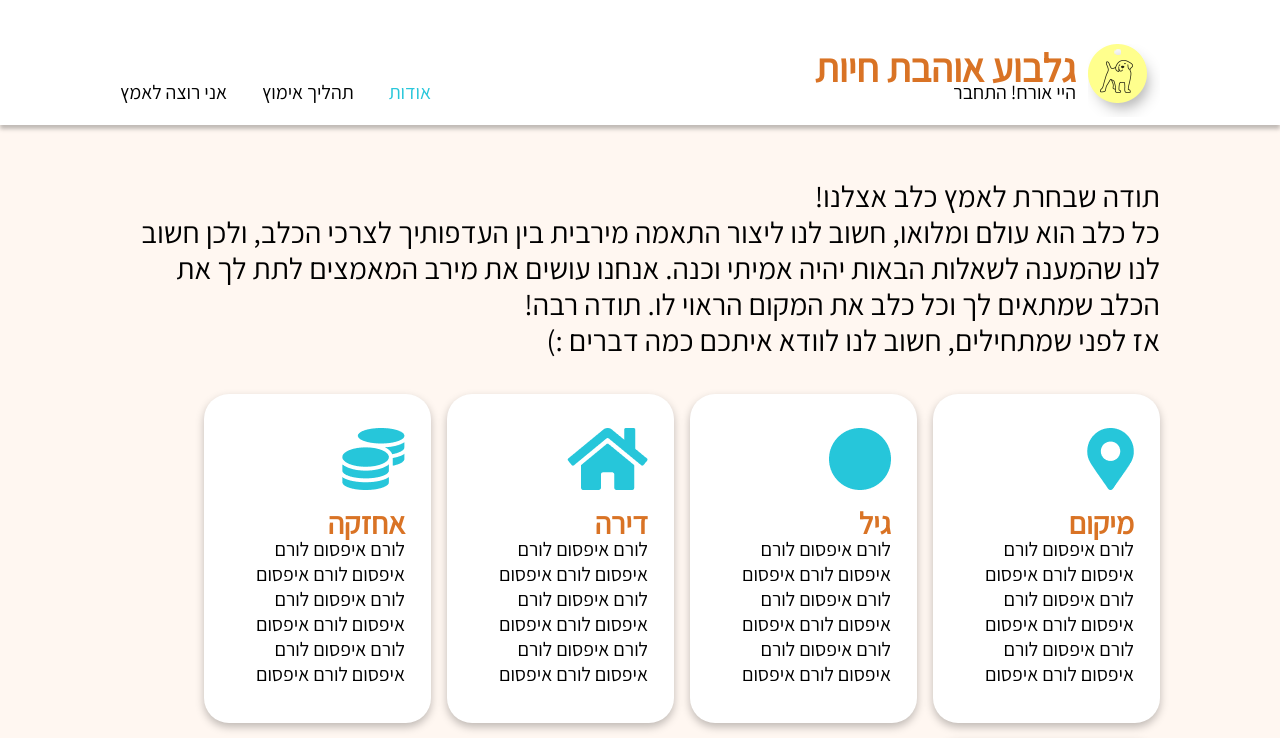
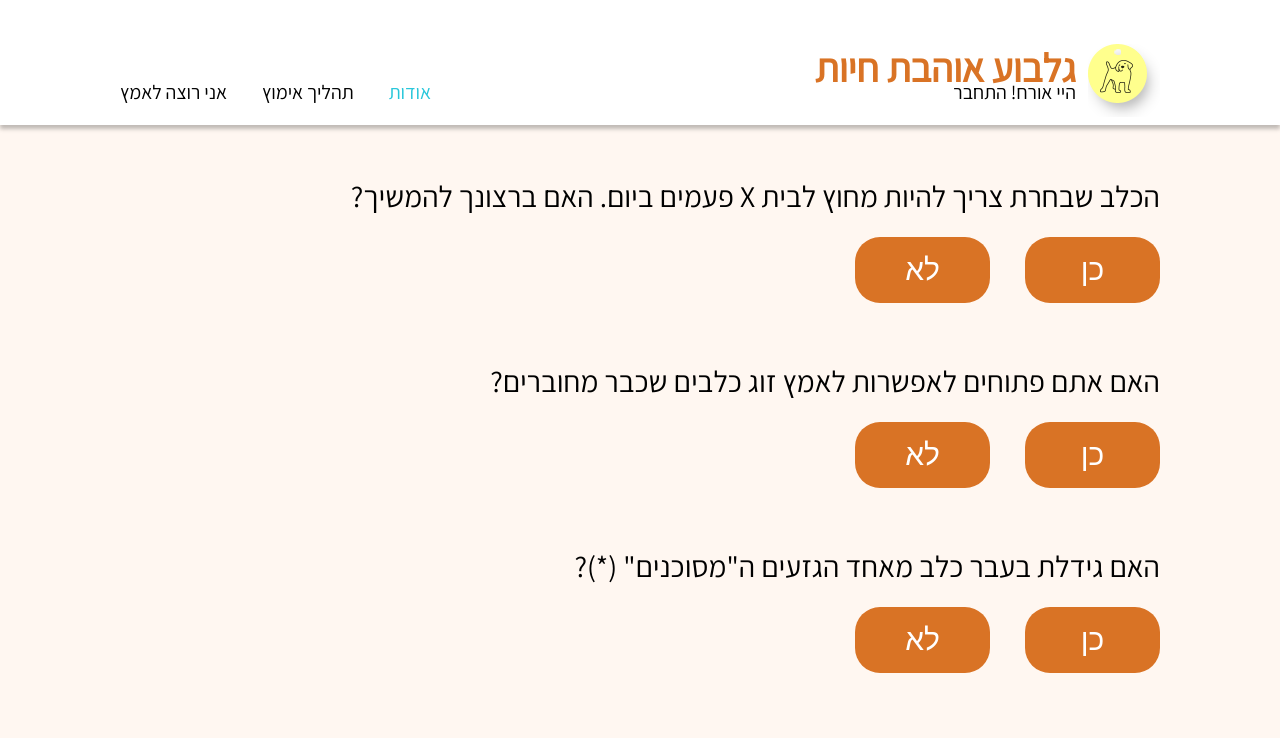
Before and after one commit to GuyElizarov/gilboa, a React (Create React App) app: page / in a window 1280 px wide. Shown: the top 738 px of the page. Built offline with nearby package versions, Linux system fonts and the light colour scheme.

Commit message:
adding fifth-stage

```diff
--- /dev/null
+++ b/src/assets/styles/cmp/home/_fifth-stage.scss
@@ -0,0 +1,28 @@
+.fifth-stage {
+
+    .fifth-stage-list {
+        gap: rem(65.75px);
+        margin-top: rem(59px);
+        margin-bottom: rem(55.75px);
+
+        .fifth-stage-preview {
+            gap: rem(28px);
+
+            span {
+                font-size: rem(30px);
+            }
+
+            .button-container {
+                gap: rem(35px);
+                button{
+                    @include button($width: rem(135px), $height: rem(66.25px), $border-radius: 25px);
+                }
+            }
+        }
+    }
+
+    .last-msg {
+        font-family: 'assistant-bold';
+        font-size: rem(57.53px);
+    }
+}
--- a/src/assets/styles/cmp/home/_first-stage.scss
+++ b/src/assets/styles/cmp/home/_first-stage.scss
@@ -48,7 +48,7 @@
 
         label {
             margin-bottom: rem(35px);
-
+            width: rem(200px);
             span {
                 font-size: rem(30px);
                 margin-right: rem(14px);
--- a/src/assets/styles/setup/_mixin.scss
+++ b/src/assets/styles/setup/_mixin.scss
@@ -27,27 +27,6 @@
         minmax($layoutPadding, 1fr) minmax(auto, $max) minmax($layoutPadding, 1fr);
 }
 
-@mixin button($padding-height: 10px, $font-size: rem(30px), $padding-width: 30px, $background-color: $app-orange, $text-clr: white) {
-    background-color: $background-color;
-    padding: rem($padding-height) rem($padding-width);
-    font-size: $font-size;
-    background-color: $background-color;
-    color: $text-clr;
-    border: none;
-    border-radius: 15px;
-    align-self: flex-start;
-    justify-self: flex-start;
-    font-size: rem(30px);
-    display: flex;
-    align-items: center;
-    width: rem(318px);
-    height: rem(66.25px);
-    &:hover,
-    &:active {}
-
-    transition: all 300ms;
-}
-
 @mixin mobile-layout {
     @media (max-width: 400px) {
         @content;
@@ -73,63 +52,11 @@
 }
 
 
-// @mixin app-checkbox ($size: rem(21px)) {
-//     label {
-
-//         display: flex;
-//         align-items: center;
-
-//         input[type='checkbox'].app-checkbox {
-//             appearance: none;
-//             -webkit-appearance: none;
-//             border: 1px solid #d5d5d5;
-//             height: $size;
-//             position: relative;
-//             width: $size;
-//             background-color: white;
-//             cursor: pointer;
-//             display: flex;
-//             align-items: center;
-//             justify-content: center;
-
-//             &:after {
-//                 content: 'v';
-//                 position: absolute;
-//                 transform: translateY(-1px);
-//                 background-position: center;
-//                 background-size: cover;
-//                 background-size: auto 100%;
-//                 font-size: $size;
-//                 font-weight: bold;
-//                 background-repeat: no-repeat;
-//                 display: none;
-//                 color: white;
-//             }
-
-//             &:hover {
-//                 background-color: #d5d5d5;
-//             }
-
-//             &:checked {
-//                 background-color: #26C6DA;
-//                 border-color: #26C6DA;
-//             }
-
-//             &:checked:after {
-//                 display: flex;
-//             }
-//         }
-//     }
-
-
-
-
-// }
-
 @mixin app-checkbox ($size: rem(21px)) {
     label {
         display: flex;
         align-items: center;
+
         input[type='checkbox'] {
             appearance: none;
             -webkit-appearance: none;
@@ -174,3 +101,16 @@
 
     }
 }
+
+
+@mixin button($font-size: rem(30px), $background-color: $app-orange, $border-radius: 15px,
+    $text-clr: white, $width: rem(318px), $height: rem(66.25px)) {
+    background-color: $background-color;
+    font-size: $font-size;
+    color: $text-clr;
+    border: none;
+    border-radius: $border-radius;
+    width: $width;
+    height: $height;
+    transition: all 300ms;
+}
--- a/src/assets/styles/style.scss
+++ b/src/assets/styles/style.scss
@@ -18,5 +18,6 @@
 
 @import './cmp/home/first-stage';
 @import './cmp/home/third-stage';
+@import './cmp/home/fifth-stage';
 
 @import './element-designs';
--- /dev/null
+++ b/src/cmps/home/fifth-stage.tsx
@@ -0,0 +1,25 @@
+import { fifthStageQuestionnaireData } from "../../data/conditionsData"
+import { ChangeEvent, useState } from 'react'
+
+export const FifthStage = () => {
+
+    const [clr, setClr] = useState<string>("#D97325")
+
+    const onAnswerClick = () => {
+        let clrToUse = clr === '#26C6DA' ? '#D97325' : '#26C6DA'
+        setClr(clrToUse)
+    }
+    return <div className="fifth-stage ">
+        <div className="fifth-stage-list flex column">
+            {fifthStageQuestionnaireData.map(({ question, answer, id }) => <div className="fifth-stage-preview flex column" key={id}>
+                <span>{question}</span>
+                <div className="button-container flex">
+                    <button onClick={onAnswerClick} style={{ backgroundColor: clr }}>כן</button>
+                    <button onClick={onAnswerClick} style={{ backgroundColor: clr }}>לא</button>
+                </div>
+            </div>)}
+        </div>
+        <span className="last-msg">I’ts a date!</span>
+    </div>
+
+}
--- a/src/data/conditionsData.tsx
+++ b/src/data/conditionsData.tsx
@@ -1,4 +1,4 @@
-import { Condition, QuestionnaireCard } from "../interface/home/home-interface";
+import { Condition, QuestionnaireCard , FifthStageQuestionnaire } from "../interface/home/home-interface";
 import HomeImg from '../assets/imgs/stage1/home.png'
 import AgeImg from '../assets/imgs/stage1/age.png'
 import LocationImg from '../assets/imgs/stage1/location.png'
@@ -73,3 +73,26 @@ export const forthStageQuestionnaireData: QuestionnaireCard[] = [
     },
 
 ]
+
+export const fifthStageQuestionnaireData: FifthStageQuestionnaire[] = [
+    {
+        id: '101',
+        question: 'הכלב שבחרת צריך להיות מחוץ לבית X פעמים ביום. האם ברצונך להמשיך?',
+        answer: null
+    },
+    {
+        id: '102',
+        question: 'האם אתם פתוחים לאפשרות לאמץ זוג כלבים שכבר מחוברים? ',
+        answer: null
+    },
+    {
+        id: '103',
+        question: 'האם גידלת בעבר כלב מאחד הגזעים ה"מסוכנים" (*)? ',
+        answer: null
+    },
+    {
+        id: '104',
+        question: 'האם אתה מכיר את חוק הגזעים ה"מסוכנים" (למי שבחר גזע מסוכן ) (*)?',
+        answer: null
+    }
+]
--- a/src/pages/home.tsx
+++ b/src/pages/home.tsx
@@ -3,6 +3,7 @@ import { FirstStage } from '../cmps/home/first-stage'
 import { SecondStage } from '../cmps/home/second-stage'
 import { ThirdStage } from '../cmps/home/third-stage'
 import { ForthStage } from '../cmps/home/forth-stage'
+import { FifthStage } from '../cmps/home/fifth-stage'
 
 import { AdoptionStages } from '../interface/home/home-interface'
 import { useState } from 'react'
@@ -15,11 +16,12 @@ export const Home = () => {
 
         return <>
 
-                {adoptionProcessStage === 'first' && <FirstStage setAdoptionProcessStage={setAdoptionProcessStage} />}
+                {/* {adoptionProcessStage === 'first' && <FirstStage setAdoptionProcessStage={setAdoptionProcessStage} />}
                 {adoptionProcessStage === 'second' && <SecondStage setAdoptionProcessStage={setAdoptionProcessStage} />}
                 {adoptionProcessStage === 'third' && <ThirdStage setAdoptionProcessStage={setAdoptionProcessStage} />}
                 {adoptionProcessStage === 'forth' && <ForthStage setAdoptionProcessStage={setAdoptionProcessStage} />}
-                <ThirdStage setAdoptionProcessStage={setAdoptionProcessStage} />
-
+                {adoptionProcessStage === 'fifth' && <FifthStage />} */}
+                {/* <ThirdStage setAdoptionProcessStage={setAdoptionProcessStage} /> */}
+                <FifthStage />
         </>
 }
```
Also changed, not shown: src/interface/home/home-interface.ts (+7 -0 lines).
